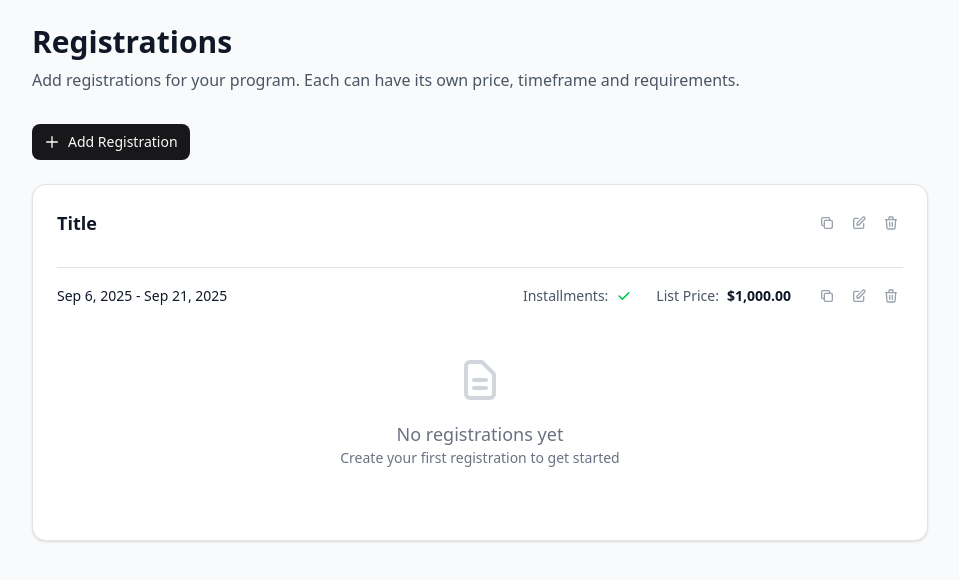
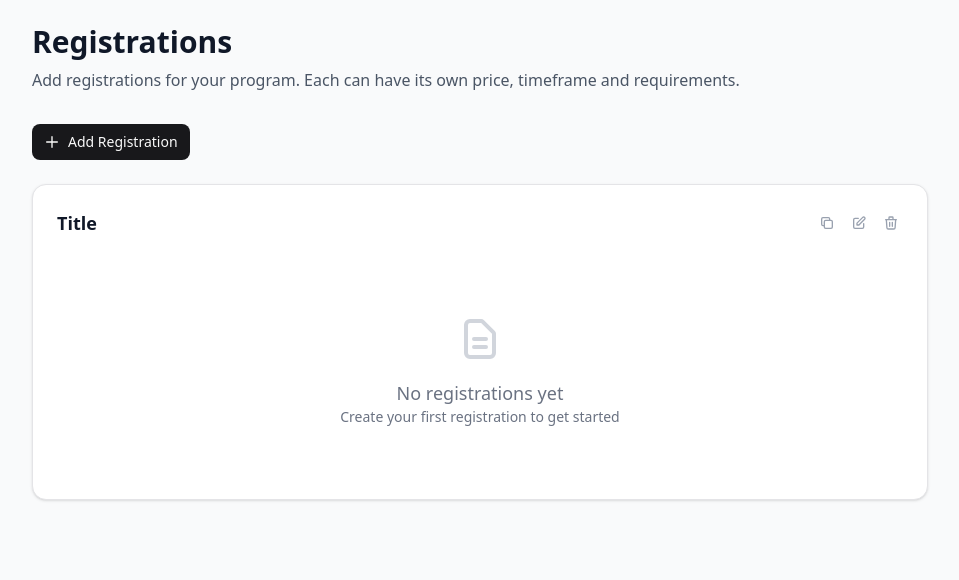
Before and after one commit to adamkporter/cursor-test-run, a Next.js app: page / in a window 1280 px wide. Shown: the top 580 px of the page, without its empty margins (160-1119 px from the left). Built offline with nearby package versions, Linux system fonts and the light colour scheme.

Commit message:
Update to show empty state for registrations list

```diff
--- a/app/page.tsx
+++ b/app/page.tsx
@@ -48,45 +48,7 @@ export default function Home() {
             </div>
           </CardHeader>
           <CardContent>
-            {/* Sample Registration Entry */}
-            <div className="border-t pt-4">
-              <div className="flex items-center justify-between">
-                <div className="flex-1">
-                  <h3 className="text-sm font-medium text-gray-900">Sep 6, 2025 - Sep 21, 2025</h3>
-                </div>
-                <div className="flex items-center gap-6">
-                  <div className="flex items-center gap-2">
-                    <span className="text-sm text-gray-600">Installments:</span>
-                    <svg className="w-4 h-4 text-green-500" fill="currentColor" viewBox="0 0 20 20">
-                      <path fillRule="evenodd" d="M16.707 5.293a1 1 0 010 1.414l-8 8a1 1 0 01-1.414 0l-4-4a1 1 0 011.414-1.414L8 12.586l7.293-7.293a1 1 0 011.414 0z" clipRule="evenodd" />
-                    </svg>
-                  </div>
-                  <div className="flex items-center gap-2">
-                    <span className="text-sm text-gray-600">List Price:</span>
-                    <span className="text-sm font-semibold text-gray-900">$1,000.00</span>
-                  </div>
-                  <div className="flex items-center gap-2">
-                    <button className="p-1 text-gray-400 hover:text-gray-600">
-                      <svg className="w-4 h-4" fill="none" stroke="currentColor" viewBox="0 0 24 24">
-                        <path strokeLinecap="round" strokeLinejoin="round" strokeWidth={2} d="M8 16H6a2 2 0 01-2-2V6a2 2 0 012-2h8a2 2 0 012 2v2m-6 12h8a2 2 0 002-2v-8a2 2 0 00-2-2h-8a2 2 0 00-2 2v8a2 2 0 002 2z" />
-                      </svg>
-                    </button>
-                    <button className="p-1 text-gray-400 hover:text-gray-600">
-                      <svg className="w-4 h-4" fill="none" stroke="currentColor" viewBox="0 0 24 24">
-                        <path strokeLinecap="round" strokeLinejoin="round" strokeWidth={2} d="M11 5H6a2 2 0 00-2 2v11a2 2 0 002 2h11a2 2 0 002-2v-5m-1.414-9.414a2 2 0 112.828 2.828L11.828 15H9v-2.828l8.586-8.586z" />
-                      </svg>
-                    </button>
-                    <button className="p-1 text-gray-400 hover:text-gray-600">
-                      <svg className="w-4 h-4" fill="none" stroke="currentColor" viewBox="0 0 24 24">
-                        <path strokeLinecap="round" strokeLinejoin="round" strokeWidth={2} d="M19 7l-.867 12.142A2 2 0 0116.138 21H7.862a2 2 0 01-1.995-1.858L5 7m5 4v6m4-6v6m1-10V4a1 1 0 00-1-1h-4a1 1 0 00-1 1v3M4 7h16" />
-                      </svg>
-                    </button>
-                  </div>
-                </div>
-              </div>
-            </div>
-
-            {/* Empty State (when no registrations) */}
+            {/* Empty State */}
             <div className="text-center py-12 text-gray-500">
               <svg className="w-12 h-12 mx-auto mb-4 text-gray-300" fill="none" stroke="currentColor" viewBox="0 0 24 24">
                 <path strokeLinecap="round" strokeLinejoin="round" strokeWidth={2} d="M9 12h6m-6 4h6m2 5H7a2 2 0 01-2-2V5a2 2 0 012-2h5.586a1 1 0 01.707.293l5.414 5.414a1 1 0 01.293.707V19a2 2 0 01-2 2z" />
```
